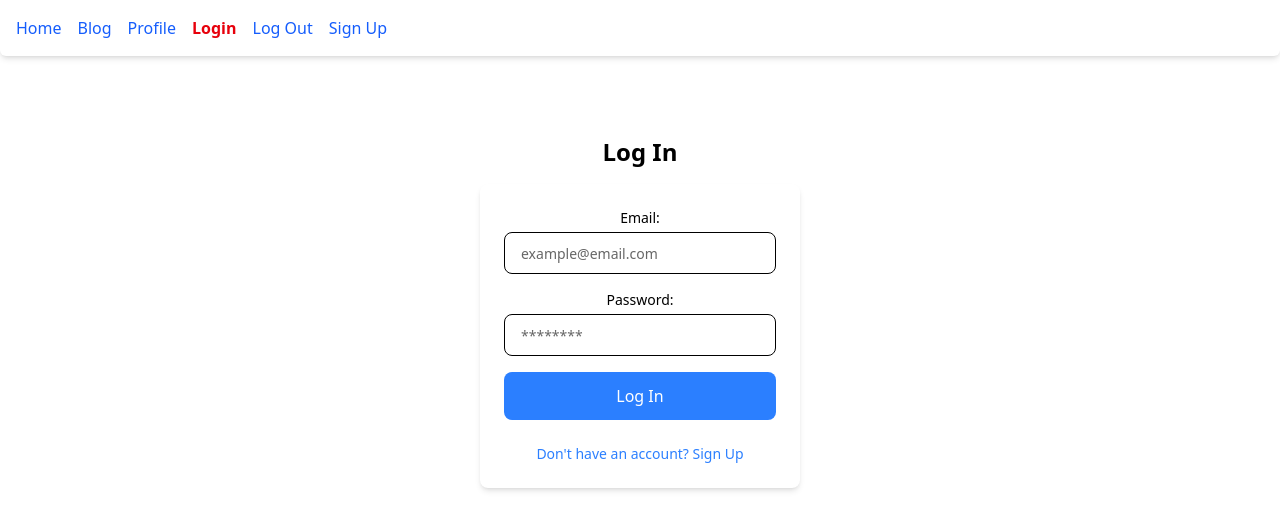
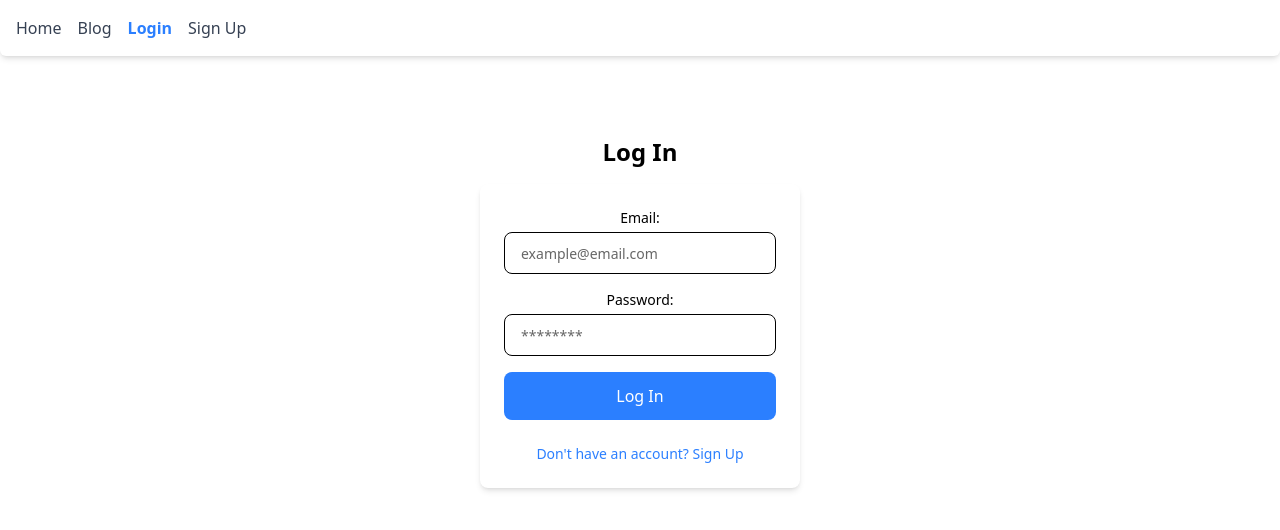
Before and after one commit to WenceslaoGutierrez/Platzi_React_Router, a React (Vite) app: page /#/login in a window 1280 px wide. Shown: the top 530 px of the page. Built offline with nearby package versions, Linux system fonts and the light colour scheme.

Commit message:
Protección de rutas.

```diff
--- a/src/App.tsx
+++ b/src/App.tsx
@@ -6,9 +6,6 @@ import Profile from './components/Profile'
 import Home from './components/Home'
 import BlogPost from './components/BlogPost'
 import { AuthProvider } from './context'
-import AccountForm from './components/AccountForm'
-import LoginForm from './components/Login'
-import LogoutButton from './components/Logout'
 import AuthPage from './pages/AuthPage'
 
 function App() {
--- a/src/components/Menu/index.tsx
+++ b/src/components/Menu/index.tsx
@@ -1,29 +1,46 @@
 import { NavLink} from "react-router-dom";
+import type { RouteItem } from "../../types";
+import { useAuth } from "../../hooks";
 
 const Menu = () => {
     const getLinkClasses = ({ isActive }: { isActive: boolean }) =>
       isActive ? "font-bold text-red-600" : "text-blue-600";
 
-    type RouteItem = {
-      to: string;
-      text: string;
-    };
+    const routes: RouteItem[] = [];
 
-    const routes: RouteItem[] = [];
     routes.push(
-        {to: '/', text: 'Home'},
-        {to: '/blog', text: 'Blog'},
-        {to: '/profile', text: 'Profile'},
-        {to: '/login', text: 'Login'},
-        {to: '/logout', text: 'Log Out'},
-        {to: '/signup', text: 'Sign Up'},
+        {to: '/', text: 'Home', private: false},
+        {to: '/blog', text: 'Blog', private: false},
+        {to: '/profile', text: 'Profile', private: true},
+        {to: '/login', text: 'Login', private: false},
+        {to: '/logout', text: 'Log Out', private: true},
+        {to: '/signup', text: 'Sign Up', private: false},
     );
+
+    const { signOut } = useAuth();
+    const isAuthenticated = !signOut;
+    const filteredRoutes = routes.filter((route) => {
+      if (route.private) {
+        return isAuthenticated;
+      }
+
+      if (route.to === "/login" || route.to === "/signup") {
+        return !isAuthenticated;
+      }
+      return true;
+    });
+
     return (
       <nav className="bg-white p-4 shadow-md w-full rounded-b-md mb-2">
         <ul className="flex space-x-4">
-            {routes.map(route =>(
+          {filteredRoutes.map((route) => (
             <li key={route.to}>
-                    <NavLink to={route.to} className={getLinkClasses}>
+              <NavLink
+                to={route.to}
+                className={({ isActive }) =>
+                  isActive ? "text-blue-500 font-semibold" : "text-gray-700"
+                }
+              >
                 {route.text}
               </NavLink>
             </li>
--- a/src/types/index.ts
+++ b/src/types/index.ts
@@ -10,3 +10,9 @@ export type AccountContext = {
     signOut: boolean;
     setSignOut: (value: boolean) => void;
 }
+
+export type RouteItem = {
+  to: string;
+  text: string;
+  private: boolean;
+};
```
Lines whose indentation alone changed are shown as unchanged.
